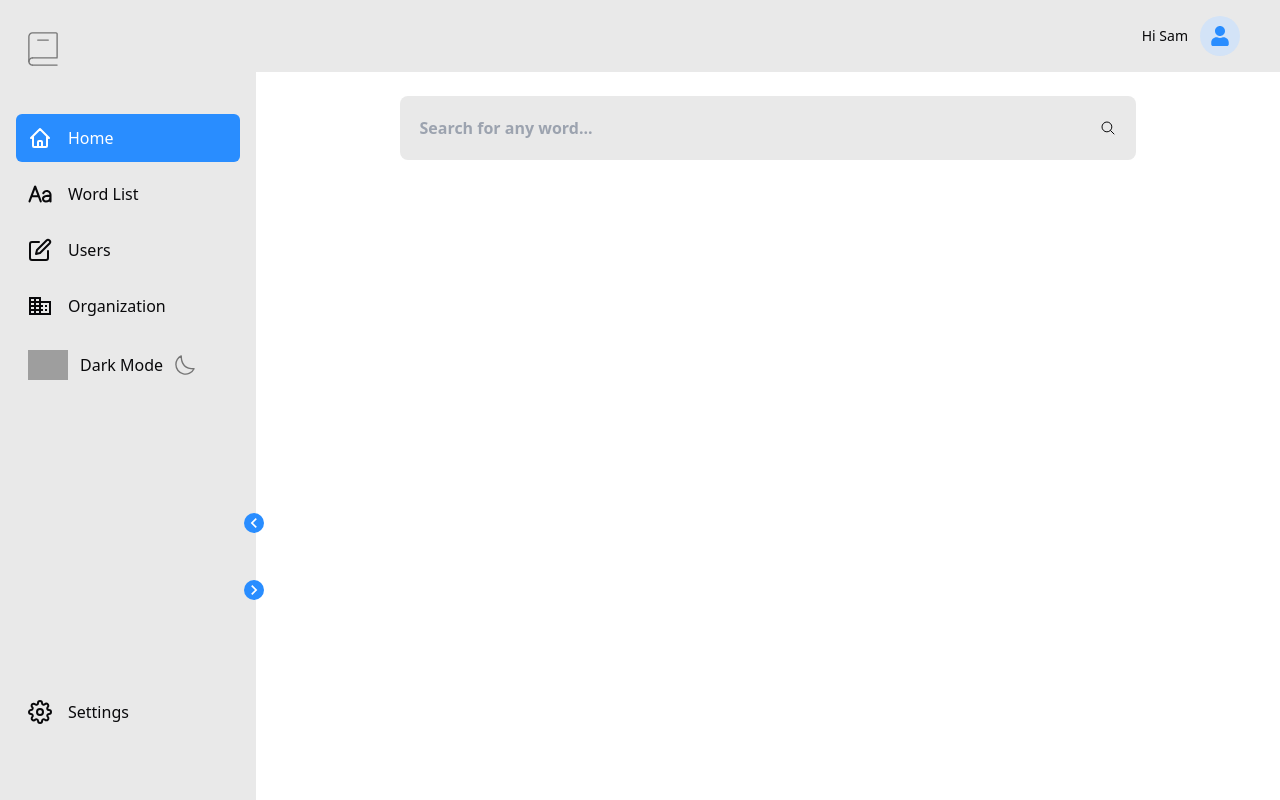
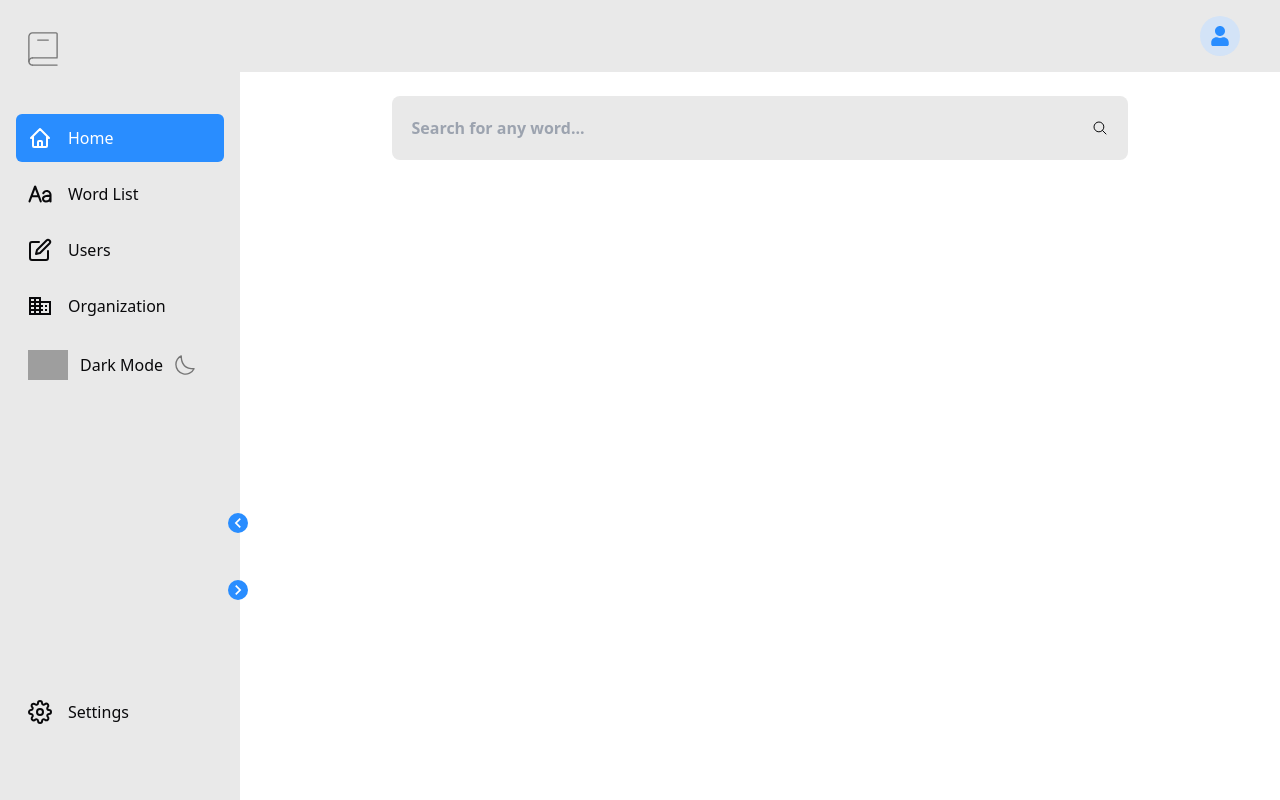
Before and after one commit to ioenimil/Dictionary_Application_Frontend, a React (Vite) app: page /dashboard/home in a window 1280 px wide. Built offline with nearby package versions, Linux system fonts and the light colour scheme; grey boxes are pictures that could not be loaded.

Commit message:
refactor:remove comments, and text from dashboard

```diff
--- a/src/components/Dashboard.tsx
+++ b/src/components/Dashboard.tsx
@@ -22,7 +22,7 @@ const Dashboard = () => {
 
   return (
     <div className="flex h-screen overflow-hidden">
-      <aside className={`relative flex flex-col h-full p-4 pt-8 bg-grayBg dark:bg-black transition-width duration-300 ${isSidebarOpen ? 'w-64' : 'w-20'}`}>
+      <aside className={`relative flex flex-col h-full p-4 pt-8 bg-grayBg dark:bg-black transition-width duration-300 ${isSidebarOpen ? 'w-[240px]' : 'w-[80px]'}`}>
         <MdKeyboardArrowLeft
           onClick={() => setSidebarOpen(!isSidebarOpen)}
           className="absolute bottom-1/3 -right-2 w-5 h-5 cursor-pointer text-white bg-global_blue dark:bg-global_orange rounded-full"
@@ -65,7 +65,6 @@ const Dashboard = () => {
 
       <div className="flex-1 overflow-hidden">
         <nav className="flex items-center justify-end gap-3 py-4 pr-10 bg-grayBg dark:bg-black">
-          <span className="text-sm dark:text-white">Hi Sam</span>
           <div className="w-10 h-10 flex items-center justify-center text-xl bg-faded_global_blue dark:bg-global_orange text-blueBg dark:text-white rounded-full">
             <FaUser />
           </div>
```
Also changed, not shown: src/components/NavBar.tsx (+0 -38 lines).
